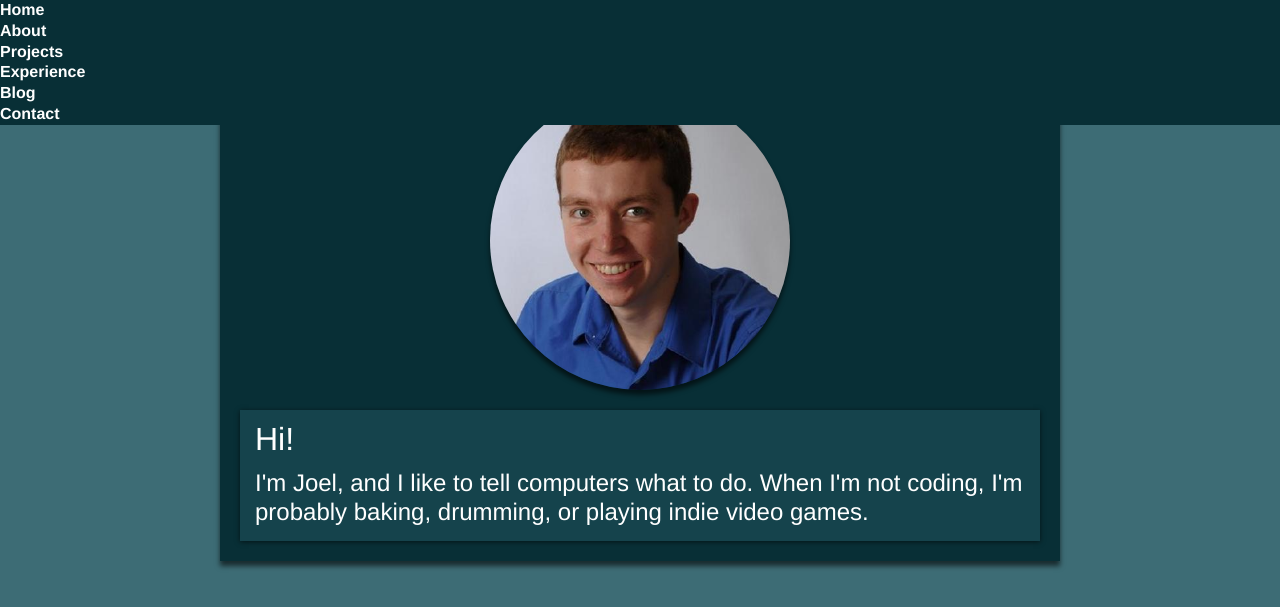
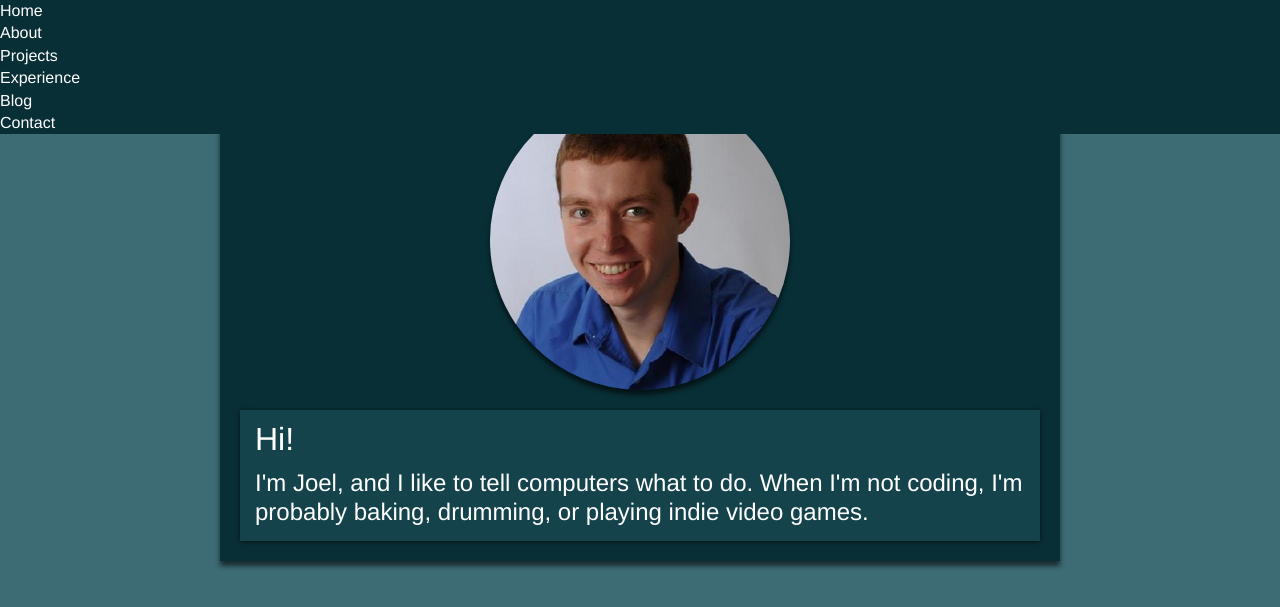
Before and after one commit to jroggeman/jroggeman.github.io, a Jekyll site: the page built from index.html, in a window 1280 px wide. Shown: the top 607 px of the page. Built offline with Jekyll 4.4.1, drawn with Linux system fonts in a browser that asks for light colours.

Commit message:
Update typography

```diff
--- a/_sass/typography.scss
+++ b/_sass/typography.scss
@@ -3,5 +3,5 @@
 body {
     font-family: Helvetica, sans-serif;
     font-weight: lighter;
-    line-height: 1.3em;
+    line-height: 1.4em;
 }
--- a/css/main.scss
+++ b/css/main.scss
@@ -148,8 +148,12 @@ img {
 
 a {
     color: $text-color;
-    font-weight: bold;
+    font-weight: bolder;
     text-decoration: none;
+
+    p {
+        font-weight: lighter;
+    }
 
     &:hover {
         text-decoration: underline;
```
